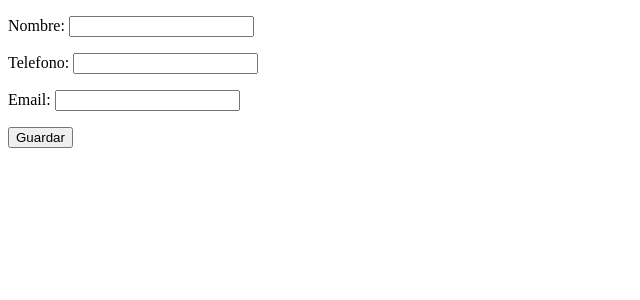
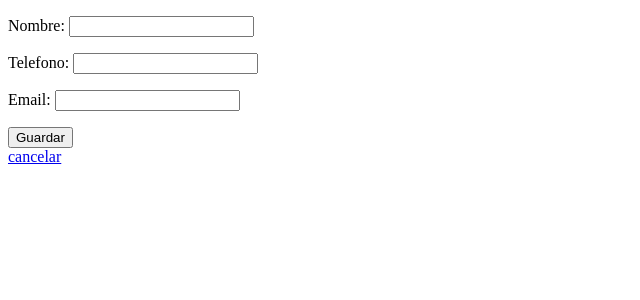
Before and after one commit to angela1705/registroUsuariosAngela, a Django app: page /persona/crear/ in a window 1280 px wide. Shown: the top 300 px of the page, without its empty margins (0-640 px from the left). Run offline with Django 5.2, Linux system fonts and the light colour scheme.

Commit message:
se realizaron ajustes en los templates

```diff
--- a/usuarios/templates/crear_persona.html
+++ b/usuarios/templates/crear_persona.html
@@ -11,6 +11,7 @@
     {{form.as_p}}
     <button type="submit">Guardar</button>
    </form>
+   <a href="/persona/">cancelar</a>
 
 </body>
 </html>
--- a/usuarios/templates/listar_personas.html
+++ b/usuarios/templates/listar_personas.html
@@ -9,5 +9,6 @@
     {% for persona in personas%}
     <li> {{persona.nombre}} </li>
     {%endfor%}
+    <a href="crear/">CREAR NUEVO </a>
 </body>
 </html>
```
